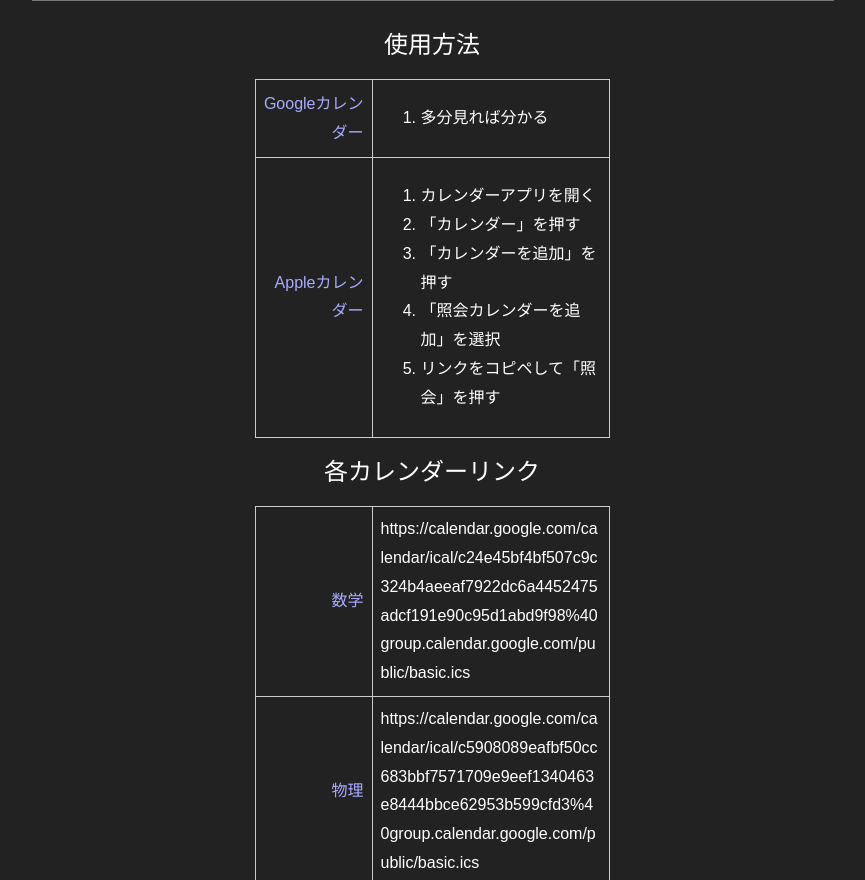
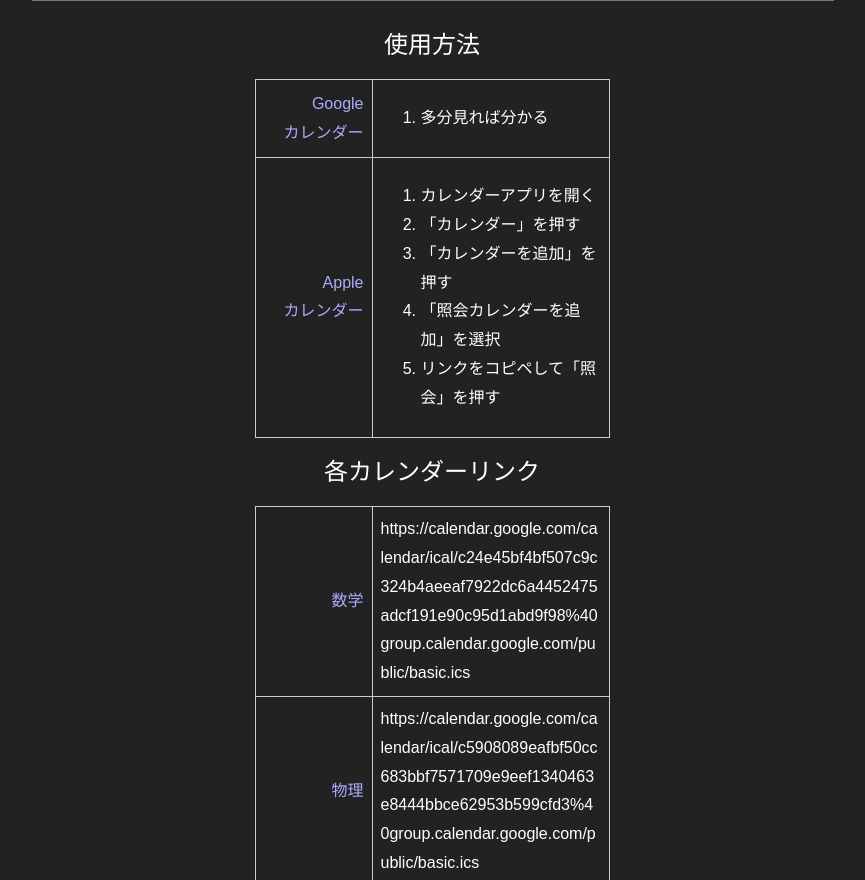
Before and after one commit to FirmianaI7z9/acaoly_googlecalenders, a plain HTML site: page index.html in a window 1280 px wide. Shown: the part 858-1738 px from the top of the page, without its empty margins (208-1073 px from the left). Drawn offline with Linux system fonts and the light colour scheme; grey boxes are pictures that could not be loaded.

Commit message:
Update index.html

```diff
--- a/index.html
+++ b/index.html
@@ -23,13 +23,13 @@
     <table style="border-collapse: collapse; color: #ffffff; margin: 0 auto;">
       <tbody>
         <tr>
-          <th>Googleカレンダー</th>
+          <th>Google<br>カレンダー</th>
           <td><ol>
             <li>多分見れば分かる</li>
           </ol></td>
         </tr>
         <tr>
-          <th>Appleカレンダー</th>
+          <th>Apple<br>カレンダー</th>
           <td><ol>
             <li>カレンダーアプリを開く</li>
             <li>「カレンダー」を押す</li>
```
